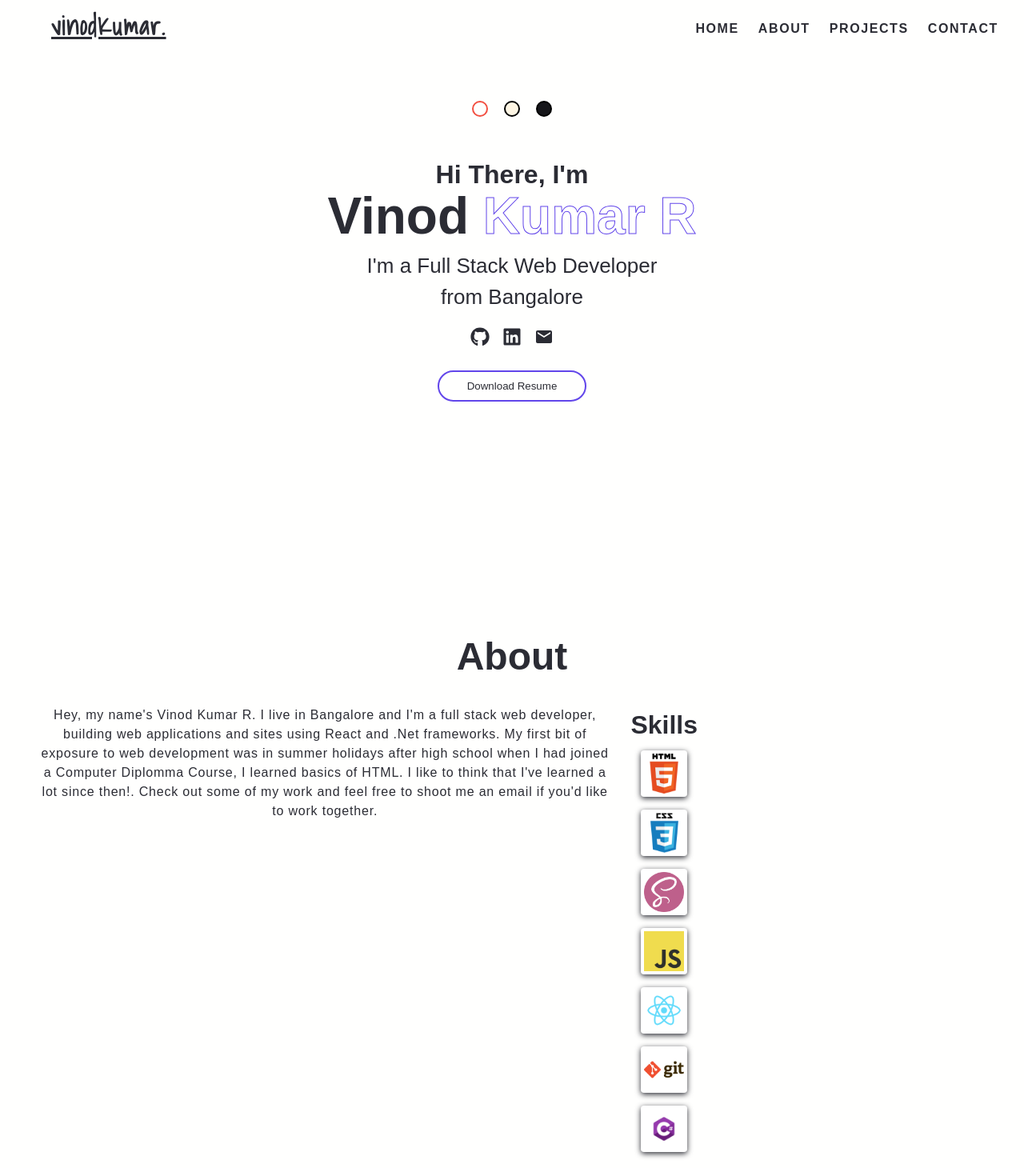
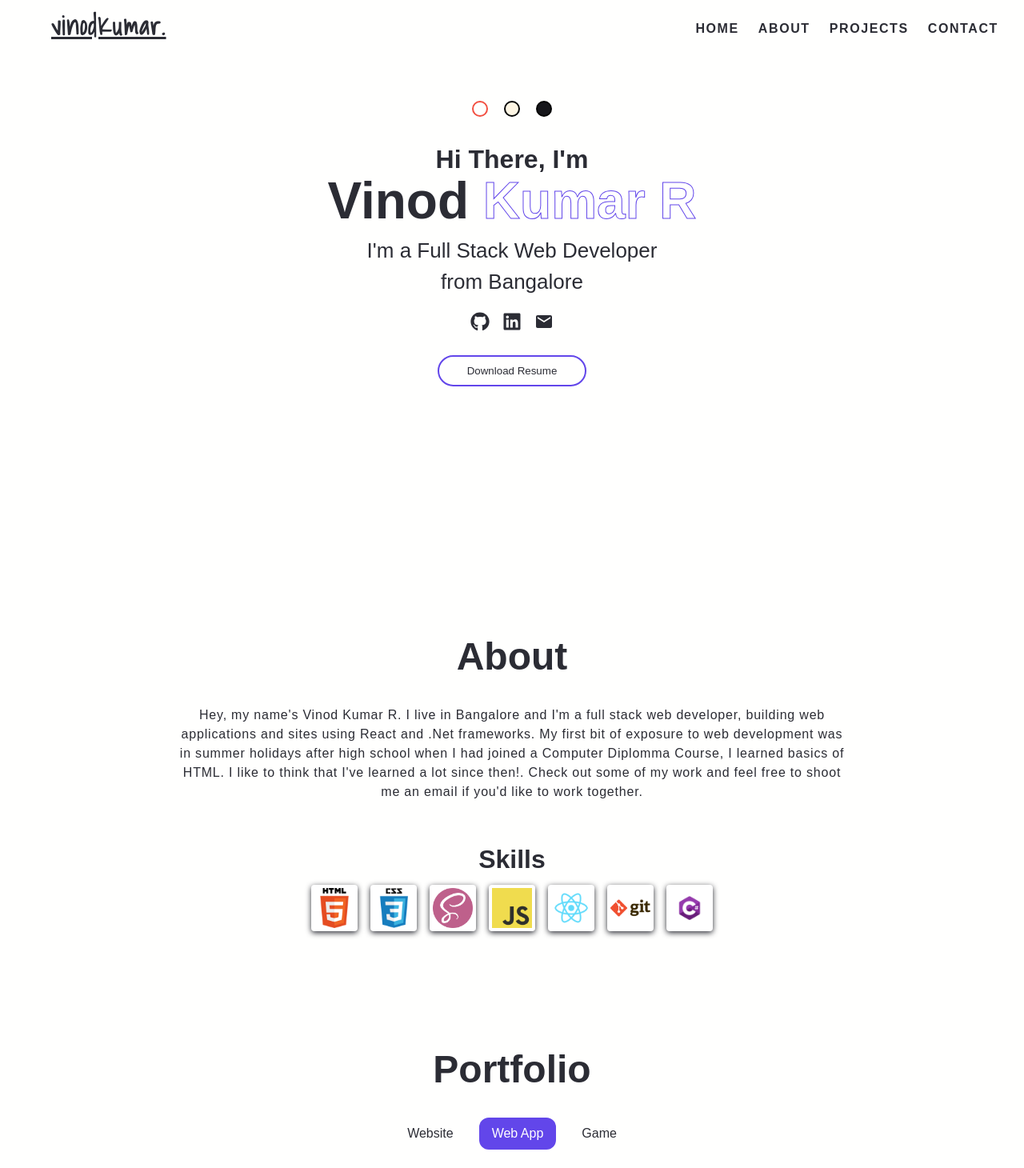
Before and after one commit to vk0808/portfolio, a React (Create React App) app: page / in a window 1280 px wide. Shown: the top 1460 px of the page at 80% size. Built offline with nearby package versions, Linux system fonts and the light colour scheme.

Commit message:
fix: sass import, toggle hover

```diff
--- a/src/components/Header/Navbar.js
+++ b/src/components/Header/Navbar.js
@@ -24,7 +24,9 @@
           <div className="nav-header">
             <h2 className="logo">vinodKumar.</h2>
             <button
-              className="nav-toggle"
+              className={`${
+                showLinks ? "nav-toggle toggle-active" : "nav-toggle"
+              }`}
               onClick={() => setShowLinks(!showLinks)}
             >
               <FaBars />
--- a/src/styles/_about.scss
+++ b/src/styles/_about.scss
@@ -1,22 +1,18 @@
+@import './media';
+@import './variables';
+
 .about {
   .content {
-    display: flex;
     gap: 1rem;
-    text-align: center;
-    justify-content: space-around;
 
-    @include media-sm {
-      flex-direction: column;
-      justify-content: center;
-      align-items: center;
-    }
-
-    @include media-lg{
-      width: 70vw;
-    }
     .font-italic {
       letter-spacing: 0.05rem;
       margin-bottom: 2rem;
+      text-align: center;
+    }
+
+    h2 {
+      text-align: center;
     }
 
     .skills .list {
--- a/src/styles/_into.scss
+++ b/src/styles/_into.scss
@@ -1,12 +1,15 @@
+@import './media';
+@import './variables';
+
 .intro {
   background-color: var(--background);
   display: flex;
   flex-direction: column;
   align-items: center;
-  margin: 3rem;
 
-  @include media-lg{
-    height: 80vh;
+  @include media-lg {
+    margin: 3rem 0;
+    min-height: 80vh;
   }
 
   &:hover .last-name {
@@ -83,6 +86,11 @@
     .arrow {
       display: flex;
       justify-content: center;
+      margin-bottom: 2rem;
+
+      @include media-lg {
+        margin-top: 1rem;
+      }
 
       .down-arrow {
         svg {
--- a/src/styles/_navbar.scss
+++ b/src/styles/_navbar.scss
@@ -1,3 +1,6 @@
+@import './media';
+@import './variables';
+
 // Navbar
 .navbar {
   position: sticky;
@@ -35,7 +38,7 @@
     transition: $transition;
     cursor: pointer;
 
-    &:hover{
+    &.toggle-active {
       transform: rotate(90deg);
       color: var(--headline) !important;
     }
--- a/src/styles/_projects.scss
+++ b/src/styles/_projects.scss
@@ -1,3 +1,6 @@
+@import './media';
+@import './variables';
+
 .projects {
   display: flex;
   flex-direction: column;
@@ -16,7 +19,6 @@
 
   .list {
     margin-top: 1.5rem;
-    width: 70%;
     display: flex;
     align-items: center;
     justify-content: center;
--- a/src/styles/_reset.scss
+++ b/src/styles/_reset.scss
@@ -1,3 +1,6 @@
+@import './media';
+@import './variables';
+
 // General Settings
 *,
 ::after,
@@ -10,6 +13,7 @@
   font-family: 'Josefin Sans', sans-serif;
   line-height: 1.5;
   background: var(--background);
+  scroll-behavior: smooth;
 }
 ul {
   list-style-type: none;
--- a/src/styles/_theme.scss
+++ b/src/styles/_theme.scss
@@ -1,3 +1,6 @@
+@import './media';
+@import './variables';
+
 .theme-options{
   max-width: 800px;
   margin: 0 auto;
@@ -14,7 +17,7 @@
     height: 20px;
     border-radius: 50%;
     margin: 2px 10px;
-    border: 2px solid black;
+    border: 2px solid $black;
     display: inline-block;
 
     &.active {
--- a/src/styles/main.scss
+++ b/src/styles/main.scss
@@ -16,6 +16,13 @@
 
   @include media-sm {
     margin-top: 2rem;
+  }
+
+  .container {
+    display: flex;
+    flex-direction: column;
+    align-items: center;
+    justify-content: center;
   }
 
   .section-title {
@@ -39,7 +46,15 @@
   }
 
   .content {
+    display: flex;
+    flex-direction: column;
+    justify-content: center;
+    align-items: center;
     padding: 0 2rem;
     margin-bottom: 3rem;
+
+    @include media-lg{
+      width: 70vw;
+    }
   }
 }
```
